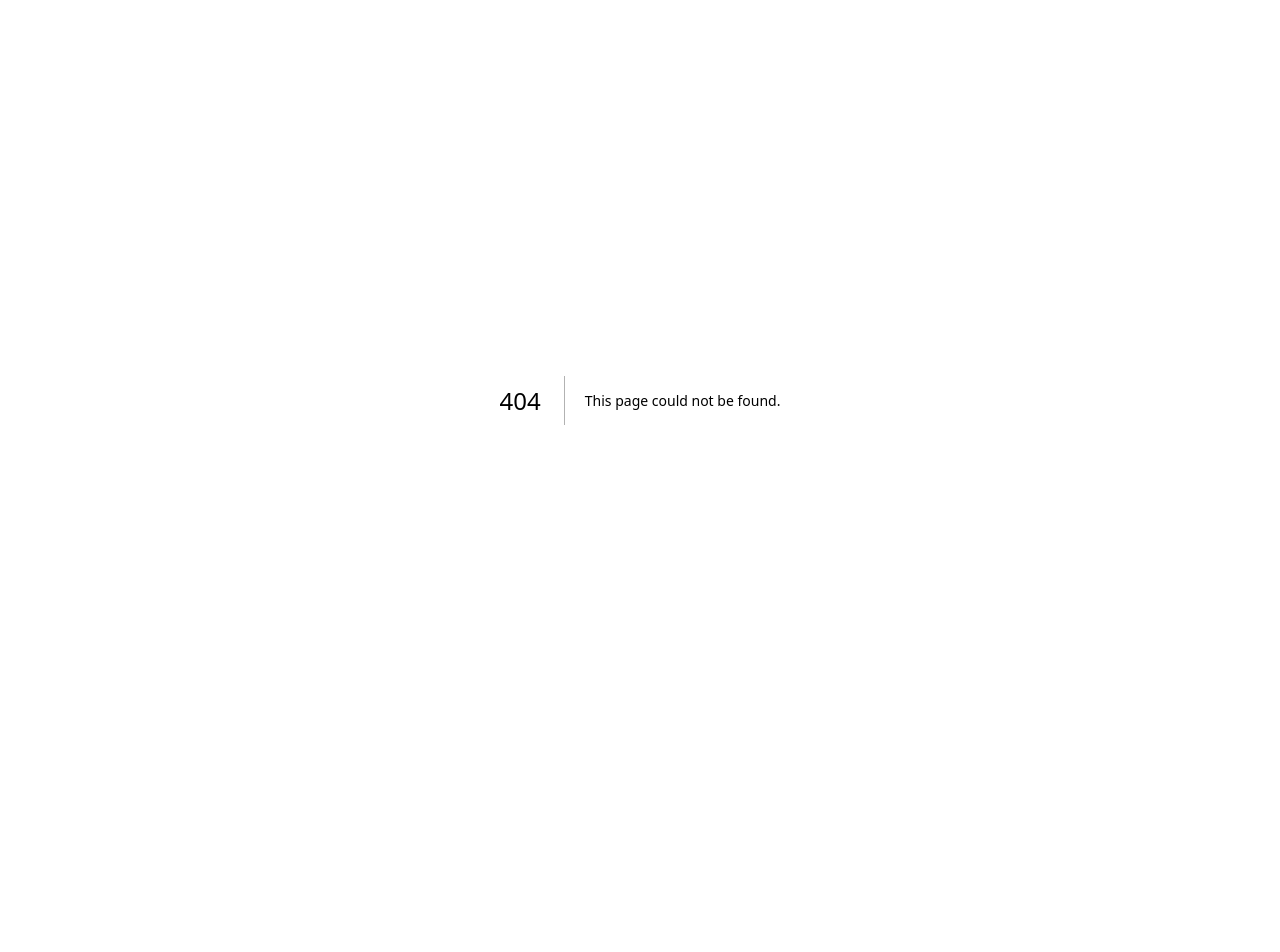
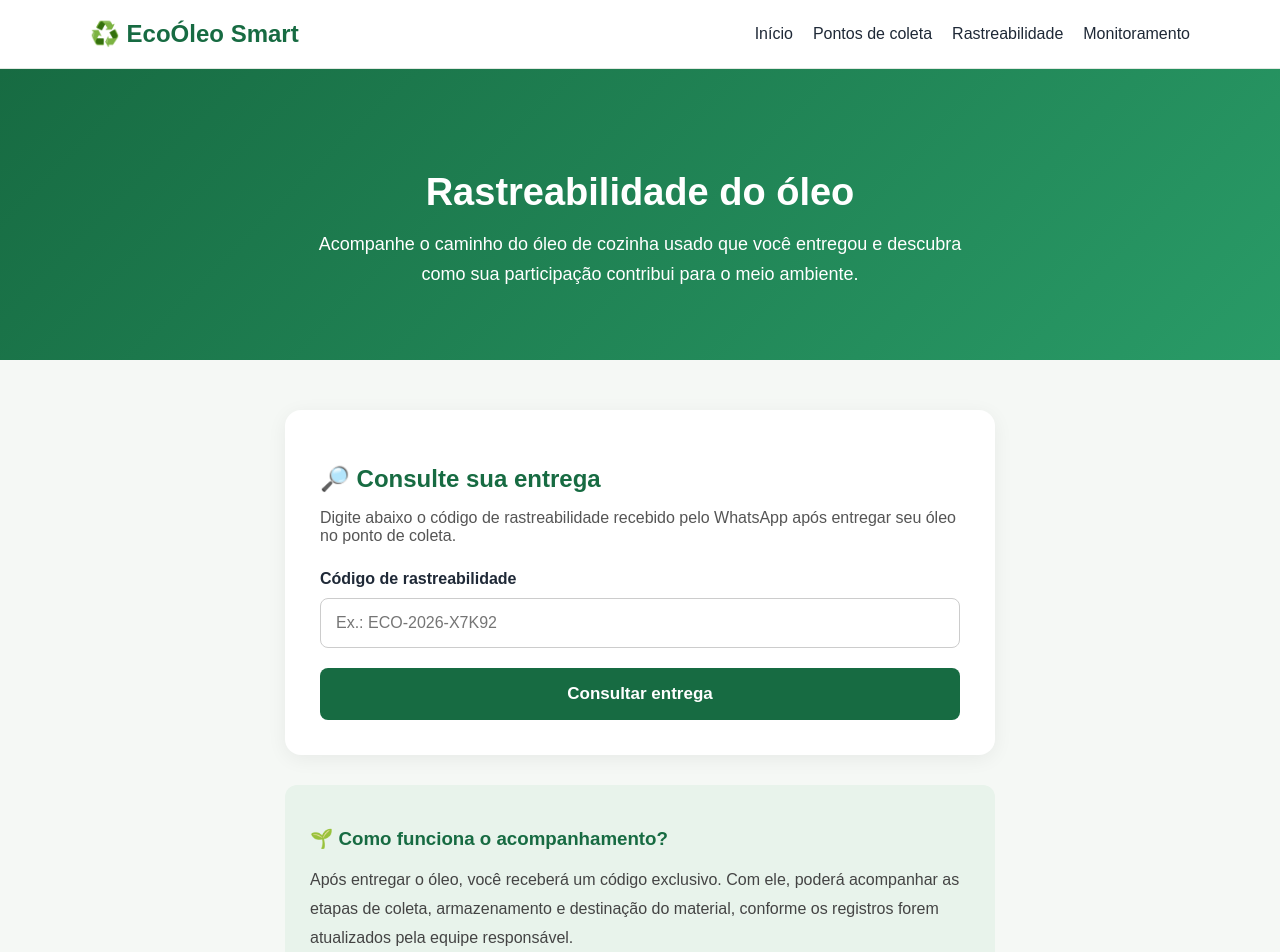
Before and after one commit to ricardogabiatti/ecominds-platform, a Next.js app: page /rastreabilidade in a window 1280 px wide. Before the commit this address had no page. Shown: the top 952 px of the page. Before the commit the page ends 800 px from the top, so only its background shows below. Built offline with nearby package versions, Linux system fonts and the light colour scheme.

Commit message:
Create page.tsx

```diff
--- /dev/null
+++ b/app/rastreabilidade/page.tsx
@@ -0,0 +1,219 @@
+"use client";
+
+import { useState } from "react";
+import Link from "next/link";
+
+export default function Rastreabilidade() {
+  const [codigo, setCodigo] = useState("");
+  const [consultado, setConsultado] = useState(false);
+
+  function consultarEntrega(e: React.FormEvent<HTMLFormElement>) {
+    e.preventDefault();
+    setConsultado(true);
+  }
+
+  return (
+    <main style={{ minHeight: "100vh", background: "#f5f8f5" }}>
+      <header
+        style={{
+          background: "#ffffff",
+          padding: "20px",
+          borderBottom: "1px solid #e2e8e2",
+        }}
+      >
+        <div
+          style={{
+            maxWidth: "1100px",
+            margin: "auto",
+            display: "flex",
+            justifyContent: "space-between",
+            alignItems: "center",
+            flexWrap: "wrap",
+            gap: "15px",
+          }}
+        >
+          <Link
+            href="/"
+            style={{
+              fontSize: "24px",
+              fontWeight: "bold",
+              color: "#176b42",
+              textDecoration: "none",
+            }}
+          >
+            ♻️ EcoÓleo Smart
+          </Link>
+
+          <nav style={{ display: "flex", gap: "20px", flexWrap: "wrap" }}>
+            <Link href="/">Início</Link>
+            <Link href="/pontos-de-coleta">Pontos de coleta</Link>
+            <Link href="/rastreabilidade">Rastreabilidade</Link>
+            <Link href="/monitoramento">Monitoramento</Link>
+          </nav>
+        </div>
+      </header>
+
+      <section
+        style={{
+          background: "linear-gradient(135deg, #176b42, #299b67)",
+          color: "#ffffff",
+          padding: "70px 20px",
+          textAlign: "center",
+        }}
+      >
+        <h1 style={{ fontSize: "38px", marginBottom: "15px" }}>
+          Rastreabilidade do óleo
+        </h1>
+
+        <p
+          style={{
+            maxWidth: "650px",
+            margin: "auto",
+            fontSize: "18px",
+            lineHeight: "1.7",
+          }}
+        >
+          Acompanhe o caminho do óleo de cozinha usado que você entregou
+          e descubra como sua participação contribui para o meio ambiente.
+        </p>
+      </section>
+
+      <section
+        style={{
+          maxWidth: "750px",
+          margin: "50px auto",
+          padding: "0 20px",
+        }}
+      >
+        <div
+          style={{
+            background: "#ffffff",
+            padding: "35px",
+            borderRadius: "16px",
+            boxShadow: "0 4px 20px rgba(0,0,0,0.06)",
+          }}
+        >
+          <h2 style={{ color: "#176b42", marginBottom: "15px" }}>
+            🔎 Consulte sua entrega
+          </h2>
+
+          <p style={{ color: "#555", marginBottom: "25px" }}>
+            Digite abaixo o código de rastreabilidade recebido pelo
+            WhatsApp após entregar seu óleo no ponto de coleta.
+          </p>
+
+          <form onSubmit={consultarEntrega}>
+            <label
+              htmlFor="codigo"
+              style={{
+                display: "block",
+                fontWeight: "bold",
+                marginBottom: "10px",
+              }}
+            >
+              Código de rastreabilidade
+            </label>
+
+            <input
+              id="codigo"
+              type="text"
+              placeholder="Ex.: ECO-2026-X7K92"
+              value={codigo}
+              onChange={(e) => {
+                setCodigo(e.target.value.toUpperCase());
+                setConsultado(false);
+              }}
+              required
+              style={{
+                width: "100%",
+                padding: "15px",
+                fontSize: "16px",
+                borderRadius: "8px",
+                border: "1px solid #ccc",
+                marginBottom: "20px",
+              }}
+            />
+
+            <button
+              type="submit"
+              style={{
+                width: "100%",
+                padding: "16px",
+                background: "#176b42",
+                color: "#ffffff",
+                border: "none",
+                borderRadius: "8px",
+                fontSize: "17px",
+                fontWeight: "bold",
+                cursor: "pointer",
+              }}
+            >
+              Consultar entrega
+            </button>
+          </form>
+
+          {consultado && (
+            <div
+              role="status"
+              style={{
+                marginTop: "25px",
+                padding: "20px",
+                background: "#fff8e6",
+                border: "1px solid #f1d58a",
+                borderRadius: "10px",
+              }}
+            >
+              <h3 style={{ color: "#8a6500", marginBottom: "10px" }}>
+                Consulta em desenvolvimento
+              </h3>
+
+              <p style={{ color: "#555" }}>
+                Código informado: <strong>{codigo.trim()}</strong>
+              </p>
+
+              <p style={{ color: "#555", marginTop: "10px" }}>
+                A consulta aos registros será disponibilizada quando
+                a integração com o banco de dados estiver concluída.
+              </p>
+            </div>
+          )}
+        </div>
+
+        <div
+          style={{
+            marginTop: "30px",
+            padding: "25px",
+            background: "#e8f3eb",
+            borderRadius: "12px",
+          }}
+        >
+          <h3 style={{ color: "#176b42", marginBottom: "12px" }}>
+            🌱 Como funciona o acompanhamento?
+          </h3>
+
+          <p style={{ lineHeight: "1.8", color: "#444" }}>
+            Após entregar o óleo, você receberá um código exclusivo.
+            Com ele, poderá acompanhar as etapas de coleta,
+            armazenamento e destinação do material, conforme os
+            registros forem atualizados pela equipe responsável.
+          </p>
+        </div>
+      </section>
+
+      <footer
+        style={{
+          textAlign: "center",
+          padding: "30px",
+          background: "#176b42",
+          color: "#ffffff",
+          marginTop: "60px",
+        }}
+      >
+        <p>EcoÓleo Smart | Projeto EcoMinds</p>
+        <p style={{ marginTop: "8px", fontSize: "14px" }}>
+          Tecnologia, sustentabilidade e educação ambiental.
+        </p>
+      </footer>
+    </main>
+  );
+}
```
